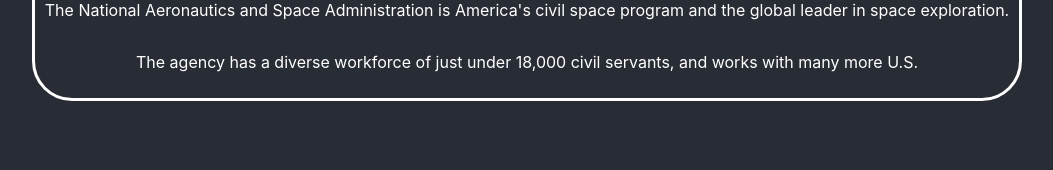
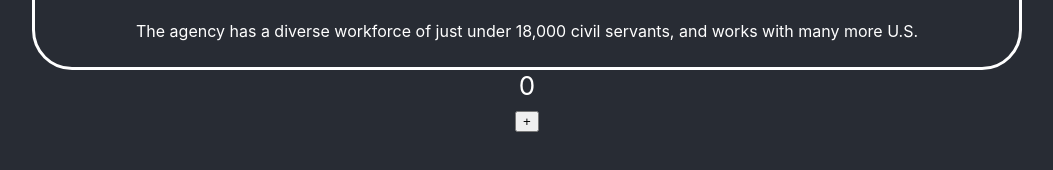
Before and after one commit to SorinBarbuSoftwire/mars_app_spa, a React (Create React App) app: page / in a window 1280 px wide. Shown: the part 594-764 px from the top of the page, without its empty margins (113-1166 px from the left). Built offline with nearby package versions, Linux system fonts and the light colour scheme.

Commit message:
Done 2.3

```diff
--- a/src/App.tsx
+++ b/src/App.tsx
@@ -1,10 +1,10 @@
 import React from 'react';
+import {useState} from "react";
 import logo from './logo.svg';
 import './App.css';
 import NASA_info from "./NASA_info";
 
 function App() {
-
     return (
         <div className="App">
             <header className="App-header">
@@ -15,9 +15,27 @@ function App() {
                     "The National Aeronautics and Space Administration is America's civil space program and the global leader in space exploration.",
                     "The agency has a diverse workforce of just under 18,000 civil servants, and works with many more U.S."
                 )}
+                {Counter()}
             </header>
         </div>
     );
 }
 
+function Counter() {
+    const [noClicks, setNoClicks] = useState(0);
+
+    function handleClick() {
+        setNoClicks(noClicks + 1)
+    }
+
+    return (
+        <div>
+            <div>{noClicks}</div>
+            <button onClick={handleClick}>
+                +
+            </button>
+        </div>
+    );
+}
+
 export default App;
```
